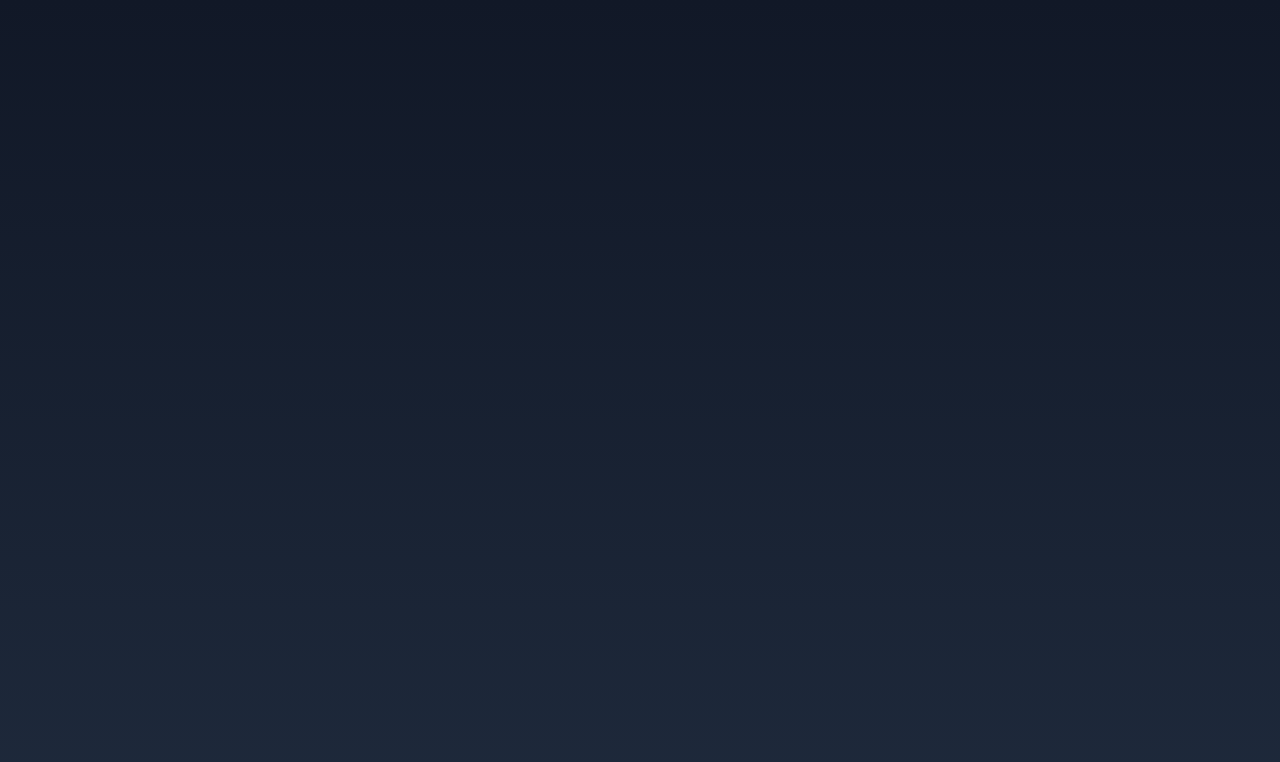
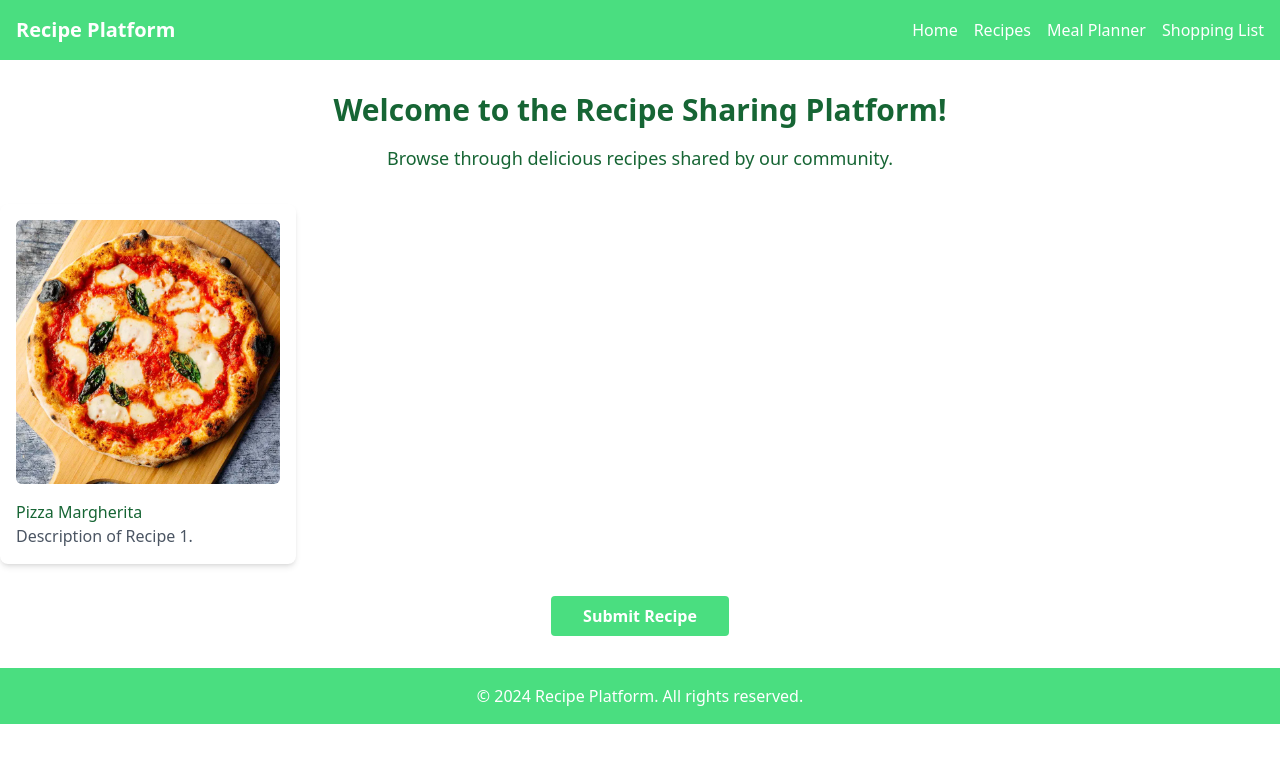
Before and after one commit to MayCaspi/A6-Recipe-Platform, a website built with Vite: page index.html in a window 1280 px wide. Built offline with nearby package versions, Linux system fonts and the light colour scheme.

Commit message:
added a basic template example of the website

```diff
--- a/index.html
+++ b/index.html
@@ -1,4 +1,4 @@
-<!DOCTYPE html>
+<!doctype html>
 <html lang="en">
   <head>
     <meta charset="UTF-8" />
@@ -6,11 +6,72 @@
     <meta name="viewport" content="width=device-width, initial-scale=1.0" />
     <title>Recipe Sharing Platform</title>
     <link rel="stylesheet" href="/style.css" />
+    <!-- Tailwind CSS -->
+    <link
+      href="https://cdn.jsdelivr.net/npm/tailwindcss@2.2.19/dist/tailwind.min.css"
+      rel="stylesheet"
+    />
   </head>
   <body
-    class="h-screen bg-gradient-to-b from-gray-900 to-slate-800 flex flex-col text-white"></body>
-    <script type="module" src="/main.js"></script>
-    <!-- Place this tag in your head or just before your close body tag. -->
-    <script async defer src="https://buttons.github.io/buttons.js"></script>
+    class="h-screen bg-gradient-to-b bg-gray-150 flex flex-col text-green-800"
+  >
+    <!-- Navigation Bar -->
+    <nav class="bg-green-400 p-4">
+      <div class="container mx-auto flex justify-between items-center">
+        <a href="#" class="text-white text-xl font-bold">Recipe Platform</a>
+        <ul class="flex space-x-4">
+          <li><a href="#" class="text-white">Home</a></li>
+          <li><a href="#" class="text-white">Recipes</a></li>
+          <li><a href="#" class="text-white">Meal Planner</a></li>
+          <li><a href="#" class="text-white">Shopping List</a></li>
+        </ul>
+      </div>
+    </nav>
+
+    <!-- Main Content -->
+    <div class="container mx-auto mt-8">
+      <!-- Homepage with Image -->
+      <div class="flex flex-col items-center">
+        <h1 class="text-3xl font-bold mb-4">
+          Welcome to the Recipe Sharing Platform!
+        </h1>
+        <p class="text-lg mb-8">
+          Browse through delicious recipes shared by our community.
+        </p>
+      </div>
+
+      <!-- Container for Recipes -->
+      <div class="grid grid-cols-4 gap-8">
+        <!-- Display Recipes Here -->
+        <div class="bg-white p-4 rounded-lg shadow-md">
+          <img
+            src="pictures/20220211142754-margherita-9920.webp"
+            alt="Pizza Margherita"
+            class="w-full h-auto object-contain rounded-md mb-4"
+          />
+          <h1>Pizza Margherita</h1>
+          <p class="text-gray-600">Description of Recipe 1.</p>
+        </div>
+
+        <!-- Add more recipe containers with similar structure -->
+      </div>
+
+      <!-- Submit Recipe -->
+      <div class="mt-8">
+        <form class="flex flex-col items-center">
+          <button
+            type="submit"
+            class="bg-green-400 hover:bg-blue-600 text-white font-bold py-2 px-8 rounded"
+          >
+            Submit Recipe
+          </button>
+        </form>
+      </div>
+    </div>
+
+    <!-- Footer -->
+    <footer class="bg-green-400 text-white text-center py-4 mt-8">
+      <p>&copy; 2024 Recipe Platform. All rights reserved.</p>
+    </footer>
   </body>
 </html>
```
Also changed, not shown: pictures/20220211142754-margherita-9920.webp (added).
